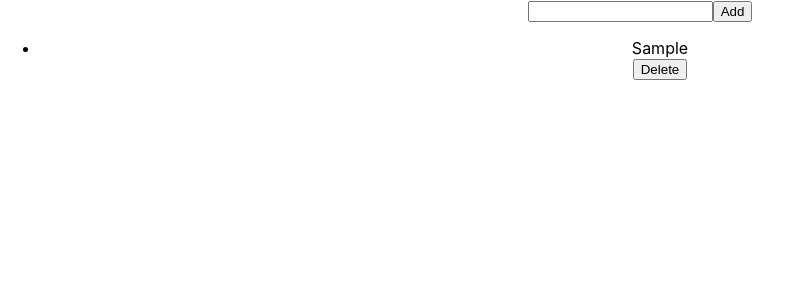
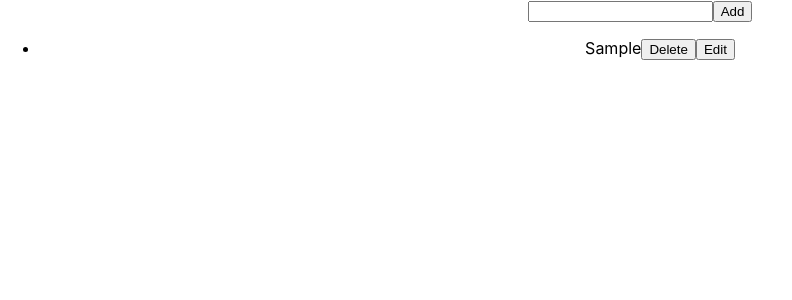
Before and after one commit to VladimirRM/My-todo-list-react-js, a React (Create React App) app: page / in a window 1280 px wide. Both pictures are taken after typing "Sample" into the empty fields and a click on the button "Add". Shown: the top 300 px of the page, without its empty margins (0-792 px from the left). Built offline with nearby package versions, Linux system fonts and the light colour scheme.

Commit message:
create  func edit

```diff
--- a/src/App.js
+++ b/src/App.js
@@ -5,13 +5,27 @@ const App = () => {
   const [todos, setTodos] = useState([]);
 
   const addTodo = () => {
-    setTodos([...todos, input]);
+   const newTodo = {
+    id:Math.random(),
+    title:input,
+   }
+    setTodos([...todos, newTodo]);
     setInput("");
   };
-  const removeTodo =()=>{
+  const removeTodo = (id) => {
+    const newTodo = todos.filter((input) => input.id !== id);
+    setTodos(newTodo);
+  };
+  const editTodo = (id) => {
+      const edit = input
+      setTodos(todos.map(input=>{
+        if(input.id===id){
+            input.edit = edit
+        }
+        return input
+      }))
 
-  }
-
+  };
 
   return (
     <div>
@@ -21,15 +35,15 @@ const App = () => {
         value={input}
       />
       <button onClick={addTodo}>Add</button>
-
-      {todos.map((input, index) => (
-        <ul>
-          <div>
-            <li key={input.index}>{input}</li>
-            <button onClick={()=>removeTodo(input.id)}>Delete</button>
-          </div>
-        </ul>
-      ))}
+      <ul>
+        {todos.map((input,id) => (
+          <li key={input.id}>
+            {input.title}
+            <button onClick={() => removeTodo(input.id)}>Delete</button>
+            <button onClick={() => editTodo(input.id)}>Edit</button>
+          </li>
+        ))}
+      </ul>
     </div>
   );
 };
```
